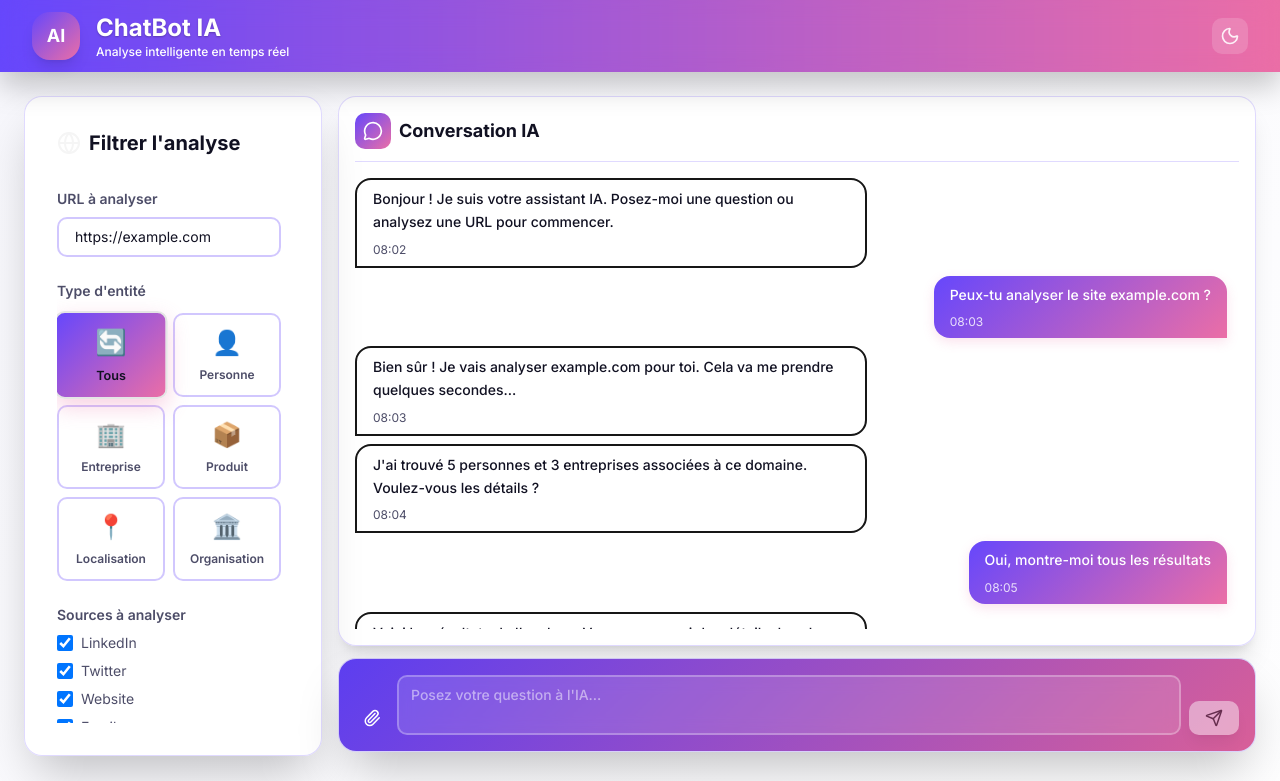
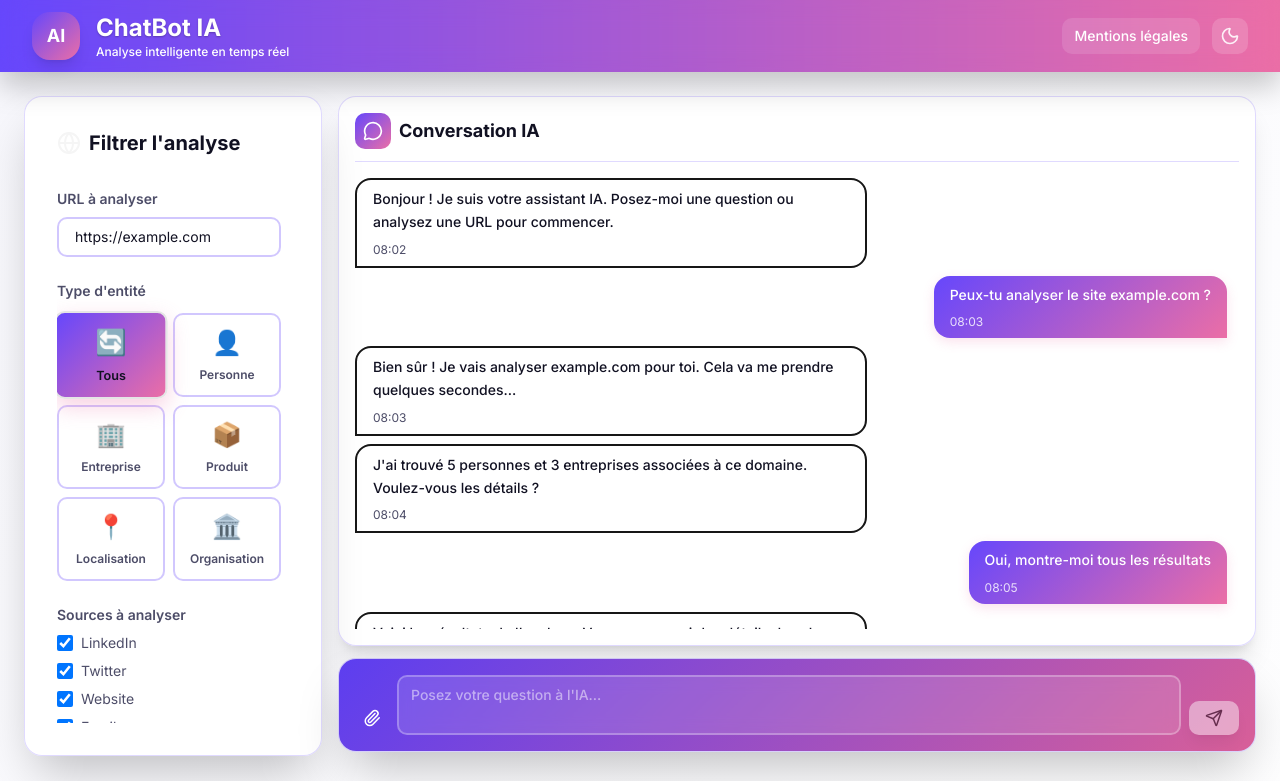
Before and after one commit to Altrevis/YnovIAProject, a Next.js app: page / in a window 1280 px wide. Shown: the top 781 px of the page. Built offline with nearby package versions, Linux system fonts and the light colour scheme.

Commit message:
MODIFY UI files path

```diff
--- a/components/filter-panel.tsx
+++ b/components/ui/filter-panel.tsx
@@ -5,12 +5,28 @@ import { Globe, BarChart3, Zap } from 'lucide-react';
 
 export default function FilterPanel() {
   const [url, setUrl] = useState('');
-  const [entityType, setEntityType] = useState('all');
+  const [selectedEntities, setSelectedEntities] = useState(['all']);
   const [isAnalyzing, setIsAnalyzing] = useState(false);
+
+  const handleEntityToggle = (value) => {
+    if (value === 'all') {
+      setSelectedEntities(['all']);
+    } else {
+      let newSelected = selectedEntities.includes(value)
+        ? selectedEntities.filter(e => e !== value)
+        : [...selectedEntities.filter(e => e !== 'all'), value];
+
+      if (newSelected.length === 0) {
+        newSelected = ['all'];
+      }
+      setSelectedEntities(newSelected);
+    }
+  };
 
   const handleAnalyze = () => {
     if (!url.trim()) return;
     setIsAnalyzing(true);
+    const entityType = selectedEntities.includes('all') ? 'all' : selectedEntities.join(', ');
     console.log('Analyzing:', { url, entityType });
     setTimeout(() => setIsAnalyzing(false), 1500);
   };
@@ -64,9 +80,9 @@ export default function FilterPanel() {
             ].map((option) => (
               <button
                 key={option.value}
-                onClick={() => setEntityType(option.value)}
+                onClick={() => handleEntityToggle(option.value)}
                 style={
-                  entityType === option.value
+                  selectedEntities.includes(option.value)
                     ? {
                         background: `linear-gradient(135deg, #6647fc, #eb6ea6)`,
                         color: 'var(--text-main)',
--- a/components/navbar.tsx
+++ b/components/ui/navbar.tsx
@@ -1,5 +1,6 @@
 'use client';
 
+import Link from 'next/link';
 import { useTheme } from '@/app/theme-provider';
 import { useEffect, useRef, useState } from 'react';
 import { Moon, Sun } from 'lucide-react';
@@ -111,6 +112,21 @@ export default function Navbar() {
             </div>
           </div>
 
+          <div className="flex items-center gap-3">
+            {/* Legal Link */}
+            <Link
+              href="/legal"
+              className="px-3 py-2 rounded-lg transition-all duration-200 text-sm font-medium hover:scale-105 active:scale-95"
+              style={{
+                backgroundColor: 'rgba(255, 255, 255, 0.12)',
+                color: 'var(--text-on-gradient)',
+              }}
+              onMouseEnter={(e) => (e.currentTarget.style.backgroundColor = 'rgba(255, 255, 255, 0.2)')}
+              onMouseLeave={(e) => (e.currentTarget.style.backgroundColor = 'rgba(255, 255, 255, 0.12)')}
+            >
+              Mentions légales
+            </Link>
+
             {/* Theme Toggle Button */}
             <button
               onClick={toggleTheme}
@@ -132,6 +148,7 @@ export default function Navbar() {
             </button>
           </div>
         </div>
+      </div>
       </nav>
     </>
   );
```
Also changed, not shown: app/page.tsx (+5 -5 lines), components/ui/chat-area.tsx (line endings or trailing spaces), components/ui/chat.tsx (renamed from components/chat.tsx), components/ui/input-area.tsx (line endings or trailing spaces), components/ui/result-preview.tsx (renamed from components/result-preview.tsx), components/ui/results-table.tsx (line endings or trailing spaces). Lines whose indentation alone changed are shown as unchanged.
